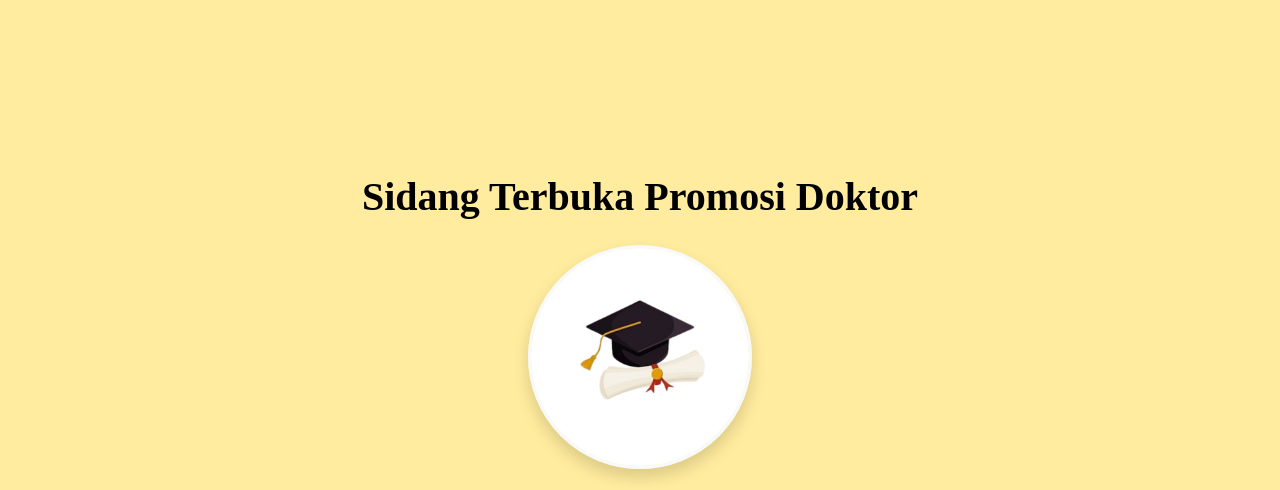
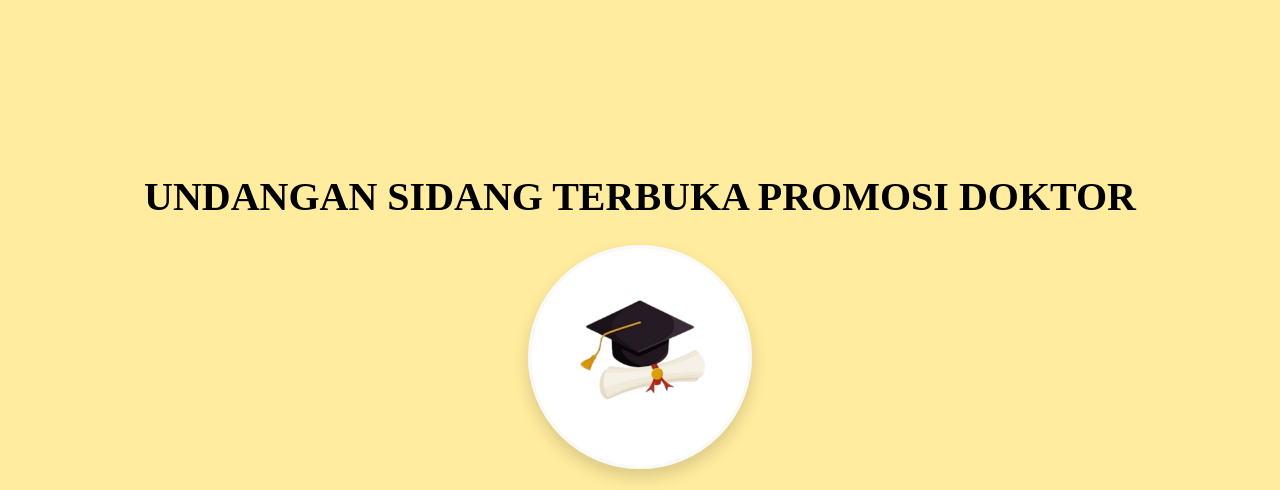
Before and after one commit to Horale123/Website-undangan, a website with bundled scripts: page index.html in a window 1280 px wide. Shown: the top 490 px of the page. Built offline with nearby package versions, Linux system fonts and the light colour scheme.

Commit message:
Update index.html

```diff
--- a/index.html
+++ b/index.html
@@ -242,7 +242,7 @@
     <div class="loading-page" id="welcome" style="opacity: 1;">
         <div class="d-flex justify-content-center align-items-center" style="height: 100vh !important;">
             <div class="text-center">
-                <h1 class="font-esthetic mb-4" style="font-size: 2.5rem;">Sidang Terbuka Promosi Doktor</h1>
+                <h1 class="font-esthetic mb-4" style="font-size: 2.5rem;">UNDANGAN SIDANG TERBUKA PROMOSI DOKTOR</h1>
 
                 <div class="img-crop border border-3 border-light shadow mb-4 mx-auto">
                     <img src="./assets/images/topi toga.jpeg" alt="background">
```
